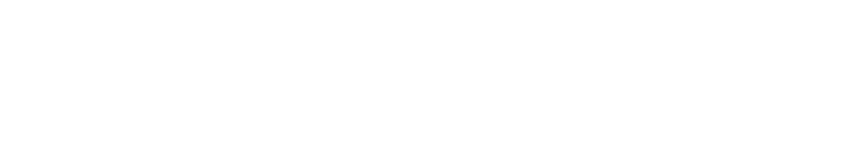
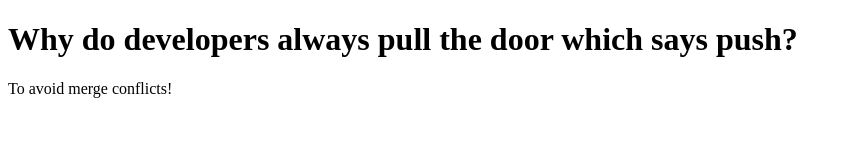
Before and after one commit to umerkha2007/gitbranchingnew, a plain HTML site: page src/index.html in a window 1280 px wide. Shown: the whole page, without its empty margins (0-851 px from the left). Drawn offline with Linux system fonts and the light colour scheme.

Commit message:
dev2 first change

```diff
--- a/src/index.html
+++ b/src/index.html
@@ -3,9 +3,10 @@
 <head>
     <meta charset="UTF-8">
     <meta name="viewport" content="width=device-width, initial-scale=1.0">
-    <title>Document</title>
+    <title>Dev 2 Changes</title>
 </head>
 <body>
-
+    <h1>Why do developers always pull the door which says push?</h1>
+    <p>To avoid merge conflicts!</p>
 </body>
 </html>
```
